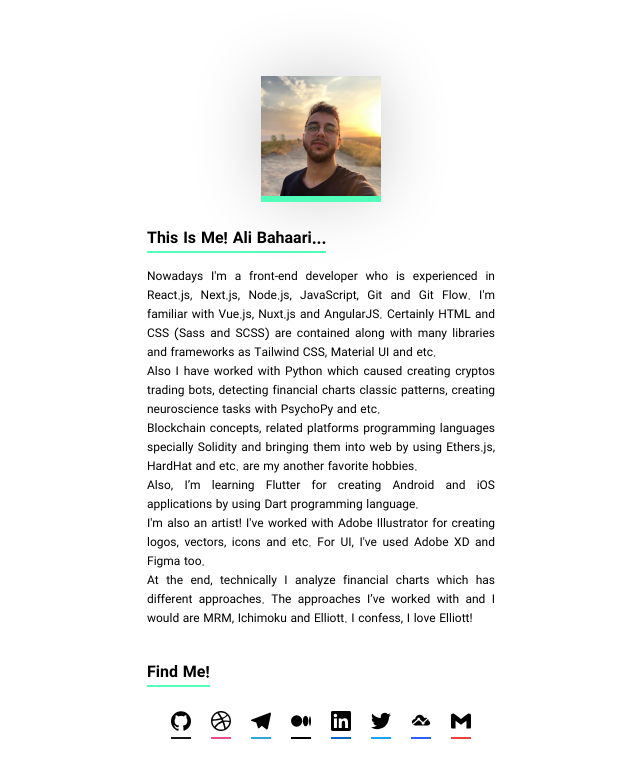
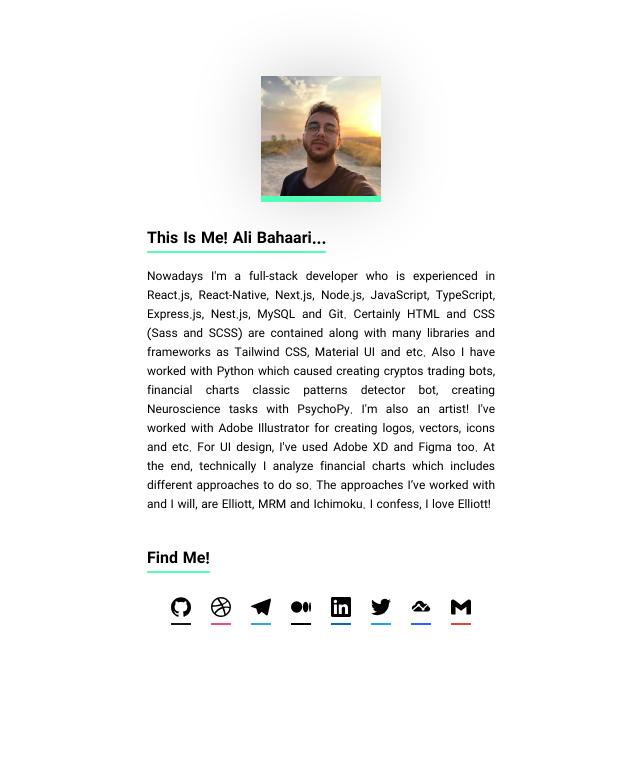
Before and after one commit to AliBahaari/alibahaari.github.io, a React (Create React App) app: page / in a window 1280 px wide. Shown: the top 778 px of the page, without its empty margins (319-959 px from the left). Built offline with nearby package versions, Linux system fonts and the light colour scheme.

Commit message:
Adding Nest.js and Removing Vue.js

```diff
--- a/package.json
+++ b/package.json
@@ -7,8 +7,6 @@
     "@testing-library/jest-dom": "^5.11.6",
     "@testing-library/react": "^11.2.2",
     "@testing-library/user-event": "^12.2.2",
-    "react": "^17.0.1",
-    "react-dom": "^17.0.1",
     "react-scripts": "4.0.1",
     "web-vitals": "^0.2.4"
   },
--- a/src/components/Introduction.js
+++ b/src/components/Introduction.js
@@ -13,29 +13,18 @@ const Introduction = () => {
 
       <h1>This Is Me! Ali Bahaari...</h1>
       <p>
-        Nowadays I'm a front-end developer who is experienced in React.js,
-        Next.js, Node.js, JavaScript, Git and Git Flow. I'm familiar with
-        Vue.js, Nuxt.js and AngularJS. Certainly HTML and CSS (Sass and SCSS)
-        are contained along with many libraries and frameworks as Tailwind CSS,
-        Material UI and etc.
-        <br />
-        Also I have worked with Python which caused creating cryptos trading
-        bots, detecting financial charts classic patterns, creating neuroscience
-        tasks with PsychoPy and etc.
-        <br />
-        Blockchain concepts, related platforms programming languages specially
-        Solidity and bringing them into web by using Ethers.js, HardHat and etc.
-        are my another favorite hobbies.
-        <br />
-        Also, I’m learning Flutter for creating Android and iOS applications by
-        using Dart programming language.
-        <br />
-        I'm also an artist! I've worked with Adobe Illustrator for creating
-        logos, vectors, icons and etc. For UI, I've used Adobe XD and Figma too.
-        <br />
-        At the end, technically I analyze financial charts which has different
-        approaches. The approaches I’ve worked with and I would are MRM,
-        Ichimoku and Elliott. I confess, I love Elliott!
+        Nowadays I'm a full-stack developer who is experienced in React.js,
+        React-Native, Next.js, Node.js, JavaScript, TypeScript, Express.js,
+        Nest.js, MySQL and Git. Certainly HTML and CSS (Sass and SCSS) are
+        contained along with many libraries and frameworks as Tailwind CSS,
+        Material UI and etc. Also I have worked with Python which caused
+        creating cryptos trading bots, financial charts classic patterns
+        detector bot, creating Neuroscience tasks with PsychoPy. I'm also an
+        artist! I've worked with Adobe Illustrator for creating logos, vectors,
+        icons and etc. For UI design, I've used Adobe XD and Figma too. At the
+        end, technically I analyze financial charts which includes different
+        approaches to do so. The approaches I’ve worked with and I will, are
+        Elliott, MRM and Ichimoku. I confess, I love Elliott!
       </p>
     </div>
   );
```
Also changed, not shown: src/App.js (+4 -4 lines), 10 other files (tests, documents, lock files or other folders).
